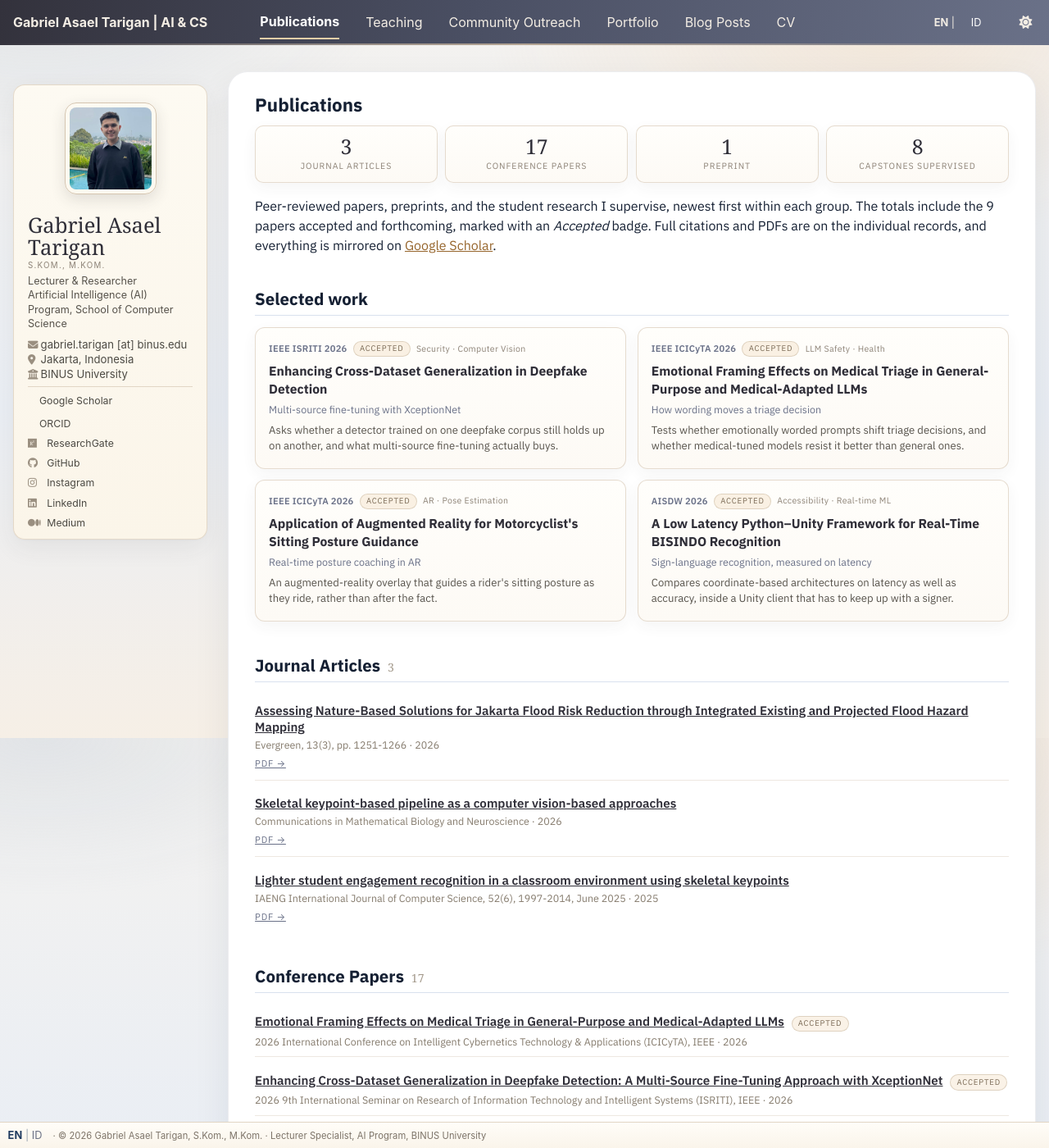
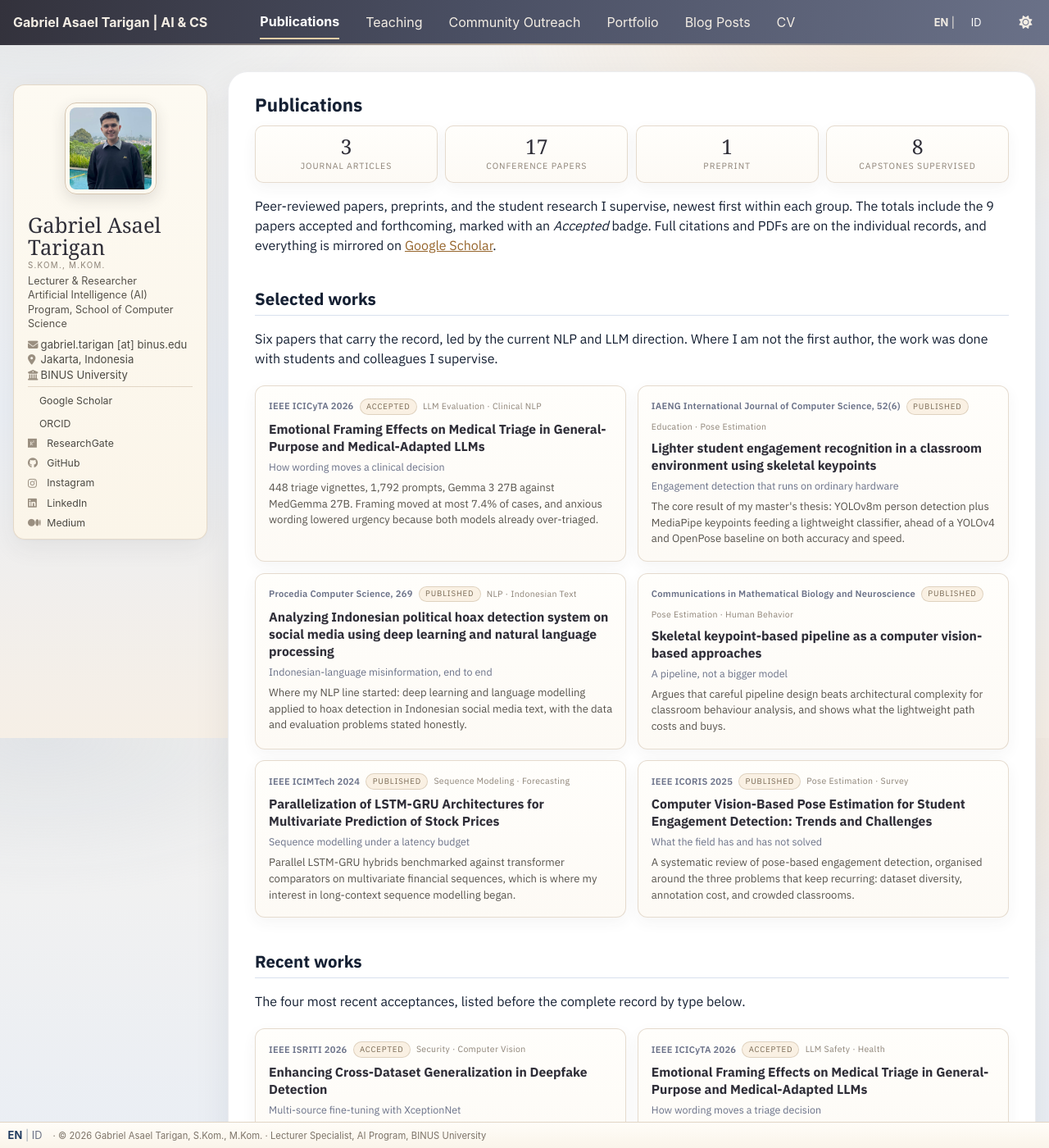
Before and after one commit to asaeltarigan/asaeltarigan.github.io, a Jekyll site: the page built from _pages/publications.html, in a window 1280 px wide and 1400 px high. Shown: the whole window at 82% size. Built offline with Jekyll 4.4.1, drawn with Linux system fonts in a browser that asks for light colours; some web fonts are replaced; a style sheet for code colours, icons or effects is not loaded.

Commit message:
Publications: add curated Selected works, rename listing to Recent works

```diff
--- /dev/null
+++ b/_data/selected_works.yml
@@ -0,0 +1,52 @@
+# Curated "Selected works" for /publications/
+# Hand-picked, ordered by what leads: current NLP and LLM work first, then the
+# first-author journal papers that carry the record.
+# Where Gabriel is not the first author, the note or lede says so plainly.
+
+- title: "Emotional Framing Effects on Medical Triage in General-Purpose and Medical-Adapted LLMs"
+  subtitle: "How wording moves a clinical decision"
+  venue: "IEEE ICICyTA 2026"
+  status: "Accepted"
+  tags: "LLM Evaluation · Clinical NLP"
+  url: "/publication/emotional-framing-medical-triage-llms/"
+  note: "448 triage vignettes, 1,792 prompts, Gemma 3 27B against MedGemma 27B. Framing moved at most 7.4% of cases, and anxious wording lowered urgency because both models already over-triaged."
+
+- title: "Lighter student engagement recognition in a classroom environment using skeletal keypoints"
+  subtitle: "Engagement detection that runs on ordinary hardware"
+  venue: "IAENG International Journal of Computer Science, 52(6)"
+  status: "Published"
+  tags: "Education · Pose Estimation"
+  url: "/publication/lighter-student-engagement/"
+  note: "The core result of my master's thesis: YOLOv8m person detection plus MediaPipe keypoints feeding a lightweight classifier, ahead of a YOLOv4 and OpenPose baseline on both accuracy and speed."
+
+- title: "Analyzing Indonesian political hoax detection system on social media using deep learning and natural language processing"
+  subtitle: "Indonesian-language misinformation, end to end"
+  venue: "Procedia Computer Science, 269"
+  status: "Published"
+  tags: "NLP · Indonesian Text"
+  url: "/publication/political-hoax-detection/"
+  note: "Where my NLP line started: deep learning and language modelling applied to hoax detection in Indonesian social media text, with the data and evaluation problems stated honestly."
+
+- title: "Skeletal keypoint-based pipeline as a computer vision-based approaches"
+  subtitle: "A pipeline, not a bigger model"
+  venue: "Communications in Mathematical Biology and Neuroscience"
+  status: "Published"
+  tags: "Pose Estimation · Human Behavior"
+  url: "/publication/skeletal-keypoint-pipeline/"
+  note: "Argues that careful pipeline design beats architectural complexity for classroom behaviour analysis, and shows what the lightweight path costs and buys."
+
+- title: "Parallelization of LSTM-GRU Architectures for Multivariate Prediction of Stock Prices"
+  subtitle: "Sequence modelling under a latency budget"
+  venue: "IEEE ICIMTech 2024"
+  status: "Published"
+  tags: "Sequence Modeling · Forecasting"
+  url: "/publication/plg-lstm-gru-icimtech/"
+  note: "Parallel LSTM-GRU hybrids benchmarked against transformer comparators on multivariate financial sequences, which is where my interest in long-context sequence modelling began."
+
+- title: "Computer Vision-Based Pose Estimation for Student Engagement Detection: Trends and Challenges"
+  subtitle: "What the field has and has not solved"
+  venue: "IEEE ICORIS 2025"
+  status: "Published"
+  tags: "Pose Estimation · Survey"
+  url: "/publication/pose-estimation-engagement/"
+  note: "A systematic review of pose-based engagement detection, organised around the three problems that keep recurring: dataset diversity, annotation cost, and crowded classrooms."
--- a/_pages/publications.html
+++ b/_pages/publications.html
@@ -22,7 +22,28 @@ author_profile: true
 
 <p class="cv-lede">Peer-reviewed papers, preprints, and the student research I supervise, newest first within each group. The totals include the {{ n_acc }} papers accepted and forthcoming, marked with an <em>Accepted</em> badge. Full citations and PDFs are on the individual records, and everything is mirrored on <a href="{{ site.author.googlescholar }}">Google Scholar</a>.</p>
 
-<h2 class="cv-section">Selected work</h2>
+<h2 class="cv-section">Selected works</h2>
+
+<p class="cv-lede">Six papers that carry the record, led by the current NLP and LLM direction. Where I am not the first author, the work was done with students and colleagues I supervise.</p>
+
+<div class="cv-features">
+{% for item in site.data.selected_works %}
+  <article class="cv-feature">
+    <div class="cv-feature__meta">
+      <span class="cv-feature__venue">{{ item.venue }}</span>
+      {% if item.status %}<span class="cv-badge">{{ item.status }}</span>{% endif %}
+      <span class="cv-feature__tags">{{ item.tags }}</span>
+    </div>
+    <h3 class="cv-feature__title"><a href="{{ item.url | relative_url }}">{{ item.title }}</a></h3>
+    <p class="cv-feature__sub">{{ item.subtitle }}</p>
+    <p class="cv-feature__note">{{ item.note }}</p>
+  </article>
+{% endfor %}
+</div>
+
+<h2 class="cv-section">Recent works</h2>
+
+<p class="cv-lede">The four most recent acceptances, listed before the complete record by type below.</p>
 
 <div class="cv-features">
 {% for item in site.data.cv_highlights %}
```
